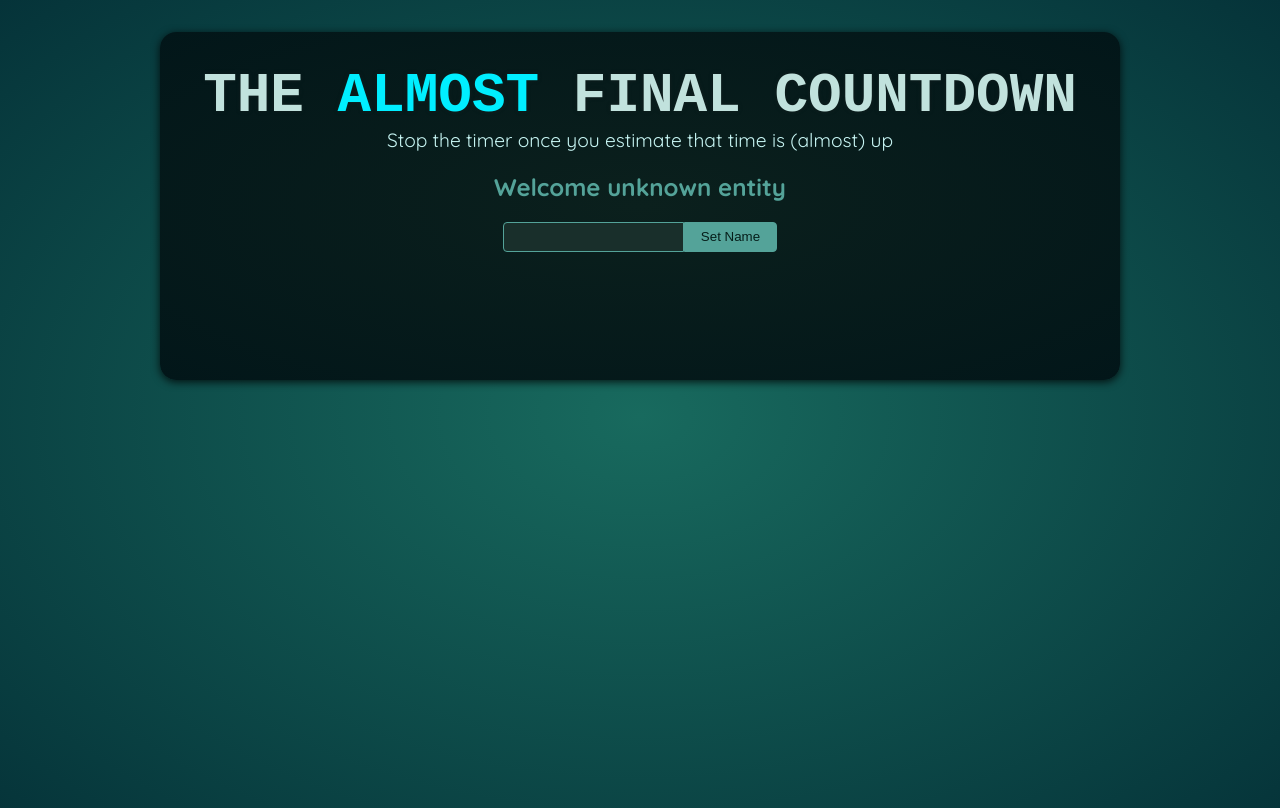
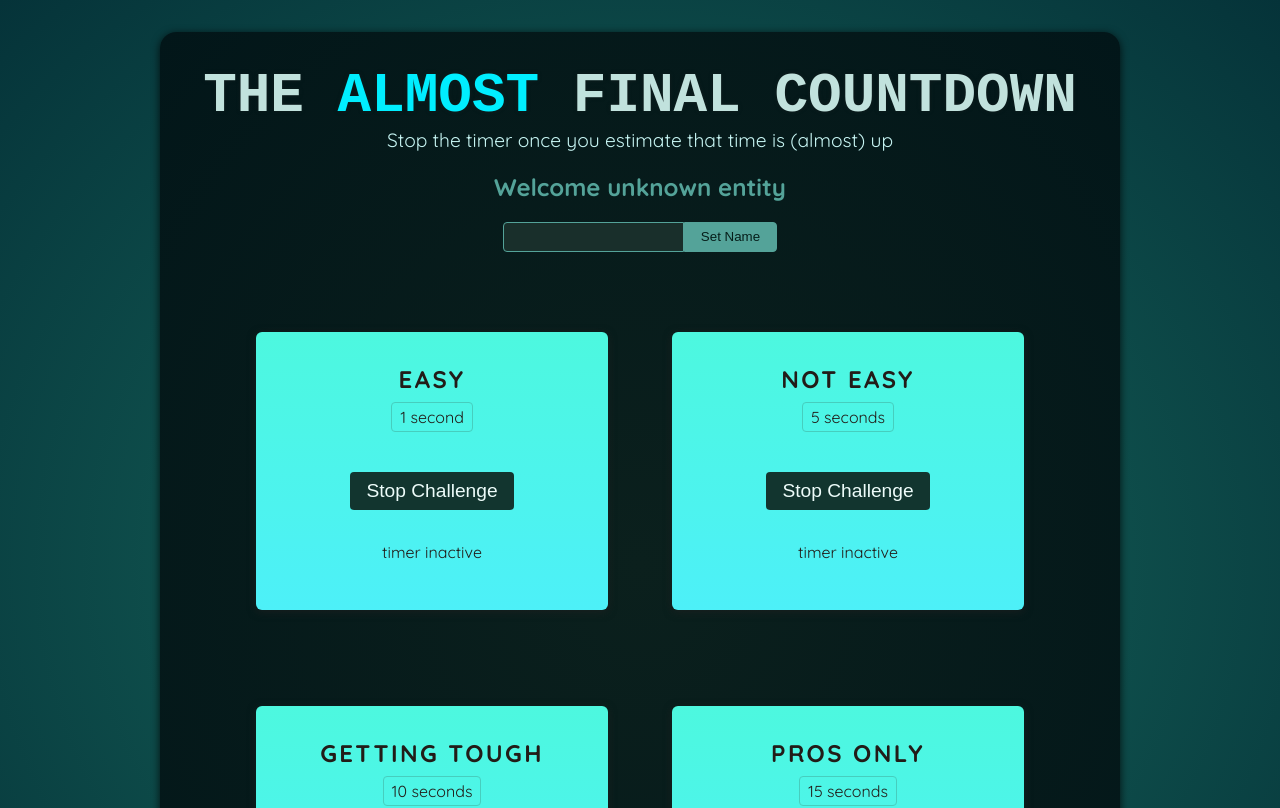
Before and after one commit to rebs-code/react-refs, a React (Vite) app: page / in a window 1280 px wide. Shown: the top 808 px of the page. Built offline with nearby package versions, Linux system fonts and the light colour scheme; a web font is replaced by a local one.

Commit message:
Refactor TimerChallenge component and update Player component

```diff
--- a/src/App.jsx
+++ b/src/App.jsx
@@ -1,10 +1,16 @@
-import Player from './components/Player.jsx';
+import Player from "./components/Player.jsx";
+import TimerChallange from "./components/TimerChallenge";
 
 function App() {
   return (
     <>
       <Player />
-      <div id="challenges"></div>
+      <div id="challenges">
+        <TimerChallange title="Easy" targetTime={1} />
+        <TimerChallange title="Not easy" targetTime={5} />
+        <TimerChallange title="Getting tough" targetTime={10} />
+        <TimerChallange title="Pros only" targetTime={15} />
+      </div>
     </>
   );
 }
--- /dev/null
+++ b/src/components/TimerChallenge.jsx
@@ -0,0 +1,32 @@
+import { useState } from "react";
+export default function TimerChallenge({ title, targetTime }) {
+  const [timerStarted, setTimerStarted] = useState(false);
+  const [timerExpired, setTimerExpired] = useState(false);
+
+  function handleStart() {
+    setTimeout(() => {
+      setTimerExpired(true);
+    }, targetTime * 1000);
+    setTimerStarted(true);
+  }
+
+  function handleStop() {}
+
+  return (
+    <section className="challenge">
+      <h2>{title}</h2>
+      {timerExpired && <p>You lost!</p>}
+      <p className="challenge-time">
+        {targetTime} second{targetTime > 1 ? "s" : ""}
+      </p>
+      <p>
+        <button onClick={handleStart}>
+          {timerStarted ? "Start" : "Stop"} Challenge
+        </button>
+      </p>
+      <p className={timerStarted ? "active" : ""}>
+        {timerStarted ? "time is running" : "timer inactive"}
+      </p>
+    </section>
+  );
+}
```
Also changed, not shown: src/components/TimerChallange.jsx (deleted, +0 -7 lines).
